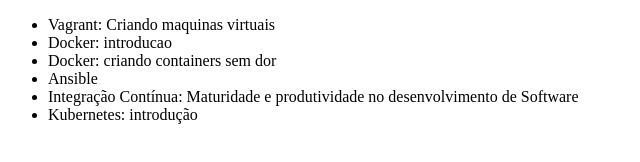
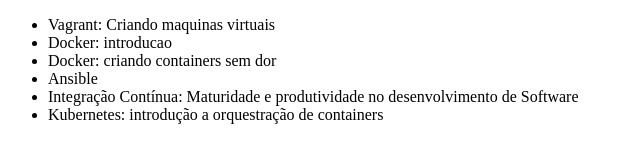
Before and after one commit to felipeolivieri/curso-git, a plain HTML site: page index.html in a window 1280 px wide. Shown: the whole page, without its empty margins (0-640 px from the left). Drawn offline with Linux system fonts and the light colour scheme.

Commit message:
alterando nome do curso de kubernetes

```diff
--- a/index.html
+++ b/index.html
@@ -11,7 +11,7 @@
        <li>Docker: criando containers sem dor</li>
         <li>Ansible</li>
         <li>Integração Contínua: Maturidade e produtividade no desenvolvimento de Software</li>
-        <li>Kubernetes: introdução</li>
+        <li>Kubernetes: introdução a orquestração de containers</li>
     </ul>
 </body>
 </html>
```
